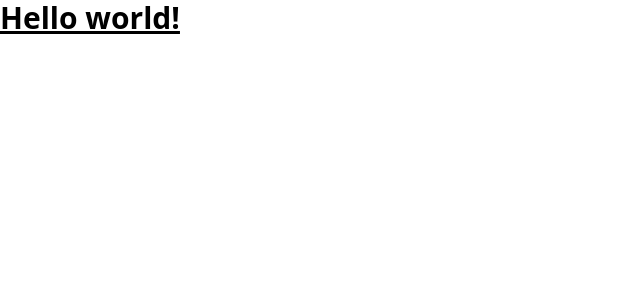
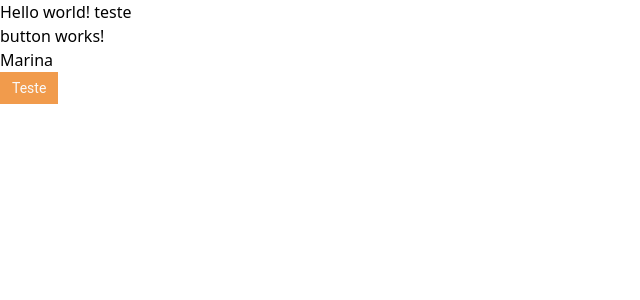
Before and after one commit to marina-barbosa/make-it-happen-frontend, an Angular app: page / in a window 1280 px wide. Shown: the top 300 px of the page, without its empty margins (0-640 px from the left). Built offline with nearby package versions, Linux system fonts and the light colour scheme.

Commit message:
feat: button

```diff
--- a/angular.json
+++ b/angular.json
@@ -30,7 +30,8 @@
               "src/assets"
             ],
             "styles": [
-              "src/styles.scss"
+              "src/styles.scss",
+              "src/styles/_variables.scss"
             ],
             "scripts": []
           },
--- a/src/app/app.component.html
+++ b/src/app/app.component.html
@@ -1,3 +1,5 @@
-<h1 class="text-3xl font-bold underline">
+<h1 class="">
   Hello world!
+  teste
+  <app-button></app-button>
 </h1>
--- a/src/app/app.component.scss
+++ b/src/app/app.component.scss
@@ -0,0 +1,4 @@
+* {
+  margin: 0;
+  padding: 0;
+}
--- a/src/app/app.module.ts
+++ b/src/app/app.module.ts
@@ -3,10 +3,12 @@ import { BrowserModule } from '@angular/platform-browser';
 
 import { AppRoutingModule } from './app-routing.module';
 import { AppComponent } from './app.component';
+import { ButtonComponent } from './component/button/button.component';
 
 @NgModule({
   declarations: [
-    AppComponent
+    AppComponent,
+    ButtonComponent
   ],
   imports: [
     BrowserModule,
--- /dev/null
+++ b/src/app/component/button/button.component.html
@@ -0,0 +1,4 @@
+<p>button works!</p>
+<h1>{{nome}}</h1>
+<button (click)="mensagem()"
+  class="btn">Teste</button>
--- /dev/null
+++ b/src/app/component/button/button.component.scss
@@ -0,0 +1,15 @@
+@import "src/styles/_variables";
+
+.btn {
+  background-color: $laranja-claro;
+  border-color: $cinza-catarse;
+  color: $btn-text;
+  padding: 6px 12px;
+  font-family: Roboto;
+  font-size: 14px;
+  font-weight: 400;
+  line-height: 20px;
+  &:hover {
+    opacity: 0.8;
+  }
+}
--- /dev/null
+++ b/src/app/component/button/button.component.ts
@@ -0,0 +1,18 @@
+import { Component } from '@angular/core';
+
+@Component({
+  selector: 'app-button',
+  templateUrl: './button.component.html',
+  styleUrls: ['./button.component.scss'],
+})
+export class ButtonComponent {
+  //variáveis e funções
+
+  nome: string = 'Marina';
+  idade: number = 23;
+
+  // função
+  mensagem() {
+    alert('Gostosa demais');
+  }
+}
--- /dev/null
+++ b/src/styles/_variables.scss
@@ -0,0 +1,10 @@
+$azul-claro: #5dade2;
+$verde-menta: #58d68d;
+$cinza-claro: #f2f3f4;
+$cinza-napkin: #484848;
+$cinza-catarse: #3f4752;
+$azul-catarse: #3995db;
+$amarelo-pastel: #f7dc6f;
+$laranja-claro: #F19B4C;
+$verde-agua: #1bf1ff;
+$btn-text: #f9fafb;
```
Also changed, not shown: 1 other file (tests, documents, lock files or other folders).
